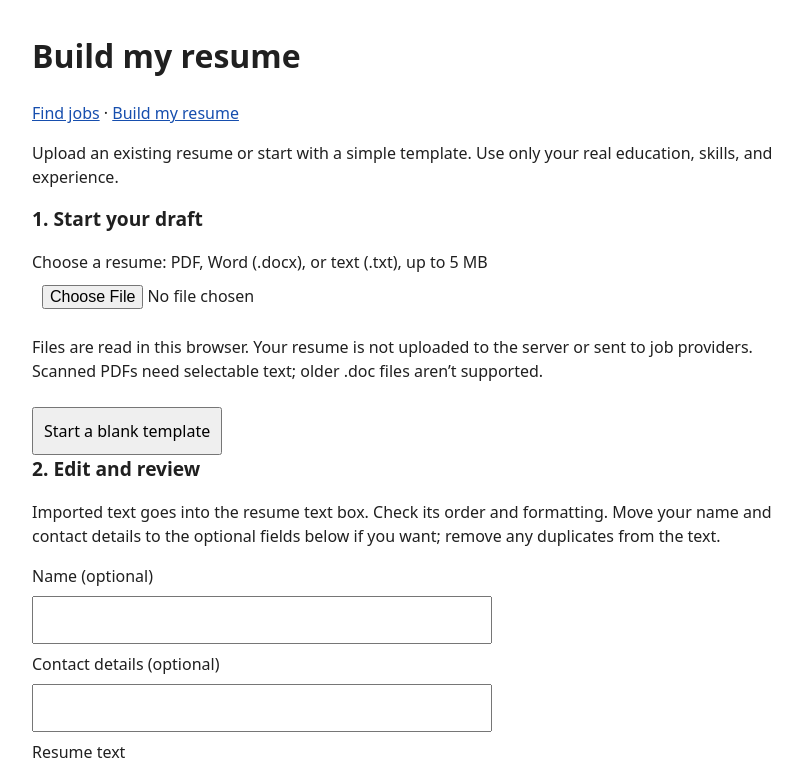
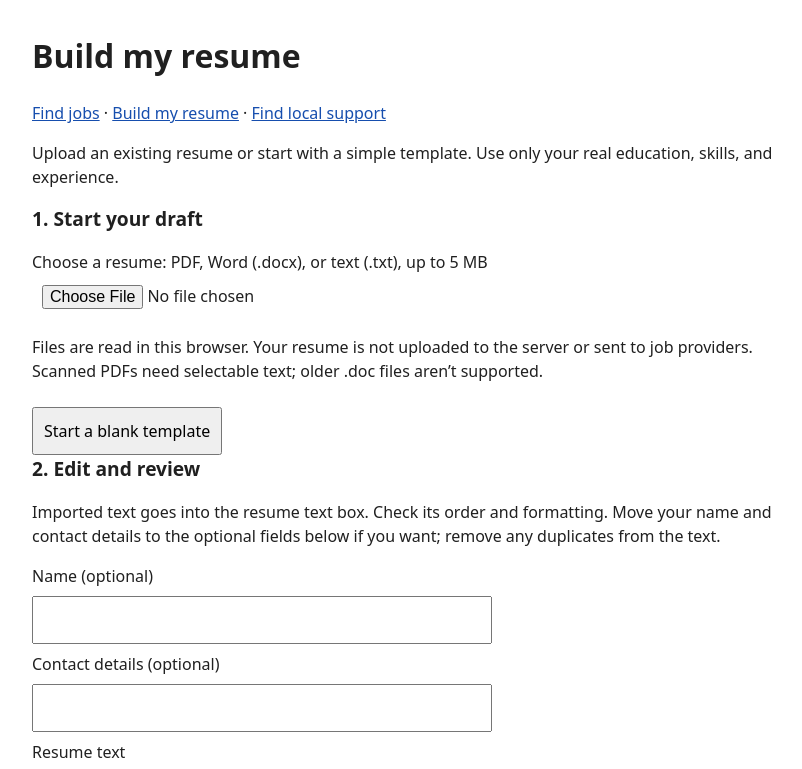
Before and after one commit to eca006/Commencely, a website with bundled scripts: page app/public/resume.html in a window 1280 px wide. Shown: the top 769 px of the page, without its empty margins (228-1030 px from the left). Built offline with nearby package versions, Linux system fonts and the light colour scheme.

Commit message:
Link resume builder to local support

```diff
--- a/app/public/resume.html
+++ b/app/public/resume.html
@@ -4,7 +4,7 @@
 <body><main>
 <div class="resume-tools">
 <h1>Build my resume</h1>
-<nav aria-label="Main"><a href="/">Find jobs</a> · <a href="/resume" aria-current="page">Build my resume</a></nav>
+<nav aria-label="Main"><a href="/">Find jobs</a> · <a href="/resume" aria-current="page">Build my resume</a> · <a href="/support">Find local support</a></nav>
 <p>Upload an existing resume or start with a simple template. Use only your real education, skills, and experience.</p>
 <h2>1. Start your draft</h2>
 <label for="resume-file">Choose a resume: PDF, Word (.docx), or text (.txt), up to 5 MB</label>
```
